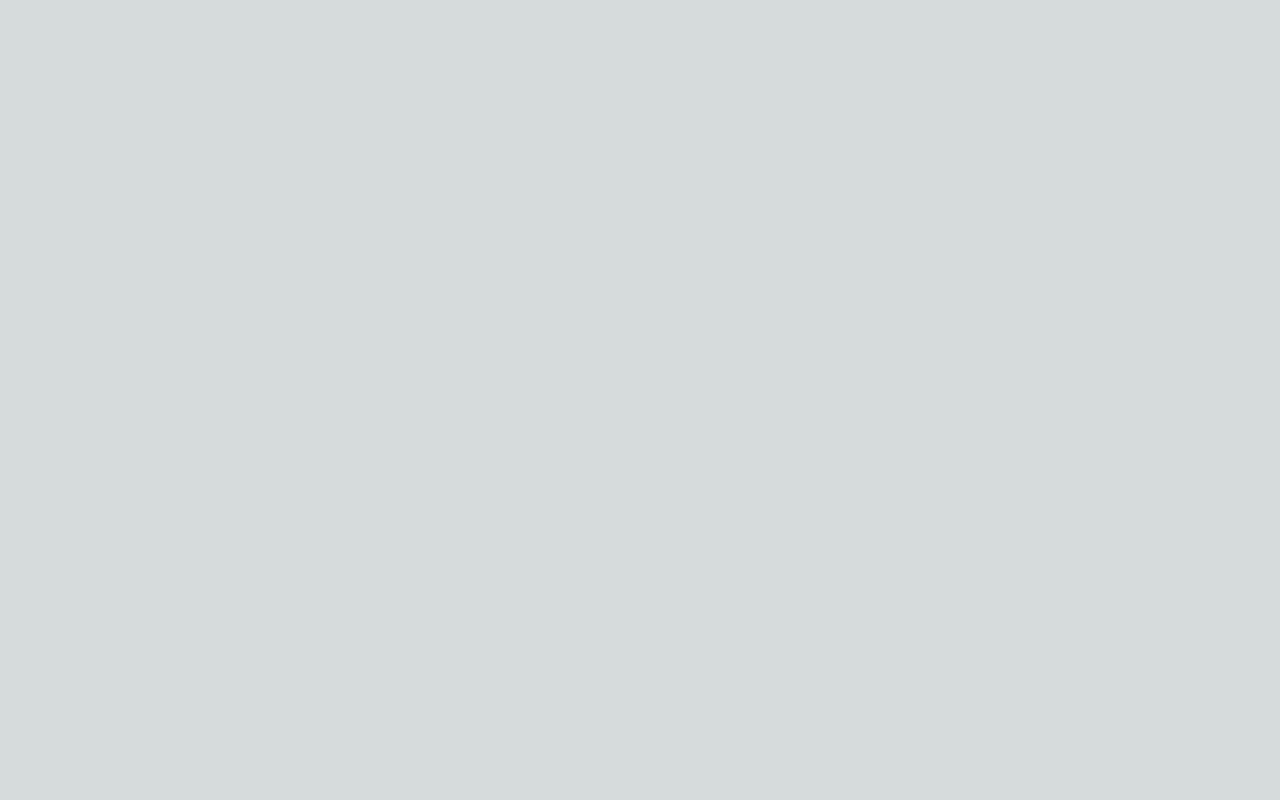
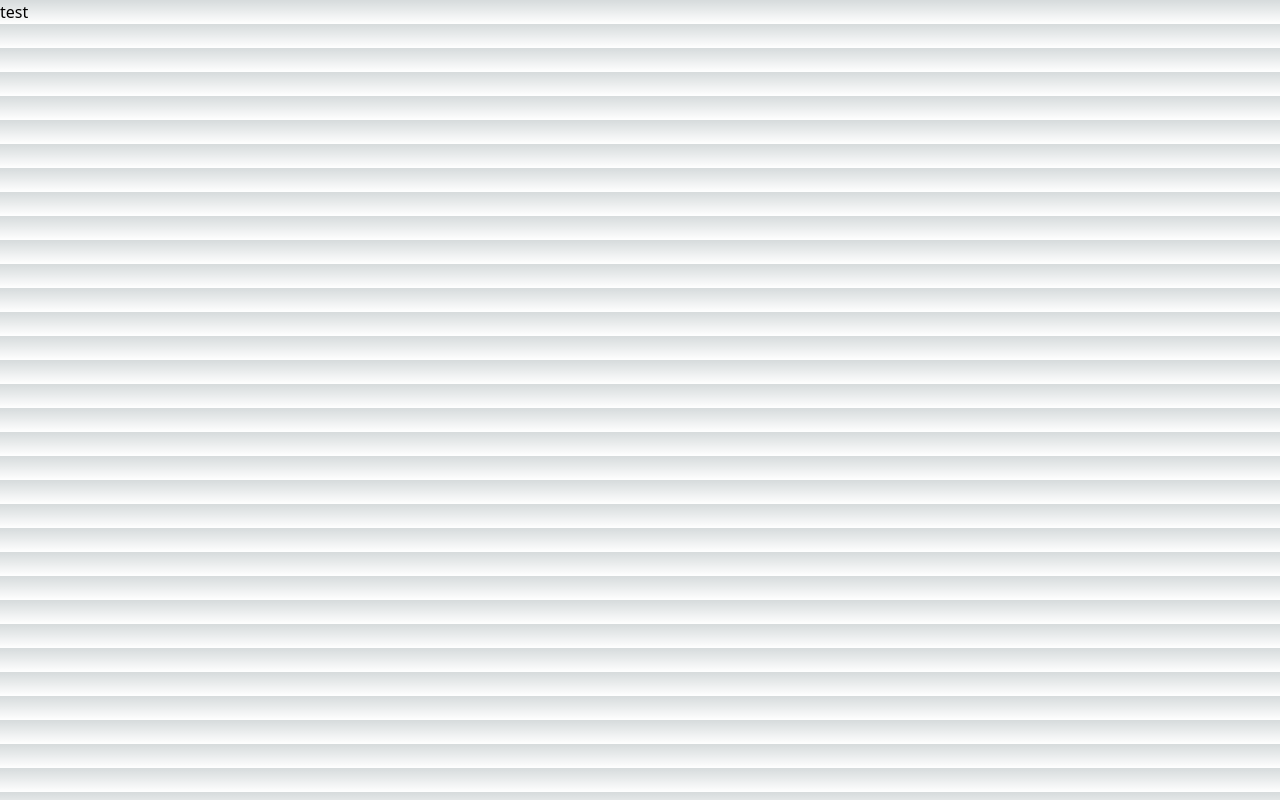
Before and after one commit to TripTripNow/TodayTrip, a Next.js app: page / in a window 1280 px wide. Built offline with nearby package versions, Linux system fonts and the light colour scheme.

Commit message:
Feat: pre-commit 및 .eslintrc.json 에러 수정 #3

```diff
--- a/src/pages/index.tsx
+++ b/src/pages/index.tsx
@@ -1,5 +1,5 @@
 function Home() {
-  return <main></main>;
+  return <main>test</main>;
 }
 
 export default Home;
```
Also changed, not shown: .eslintrc.json, 1 other file (tests, documents, lock files or other folders).
